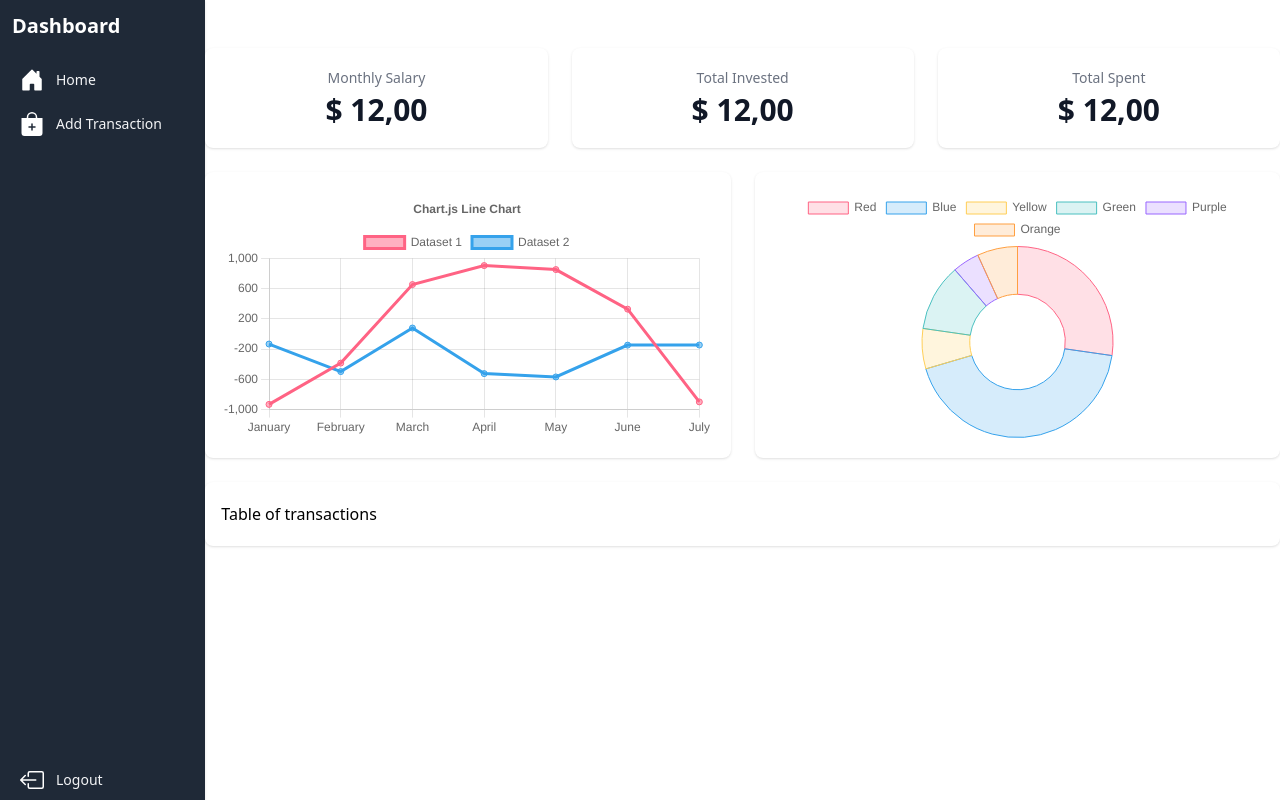
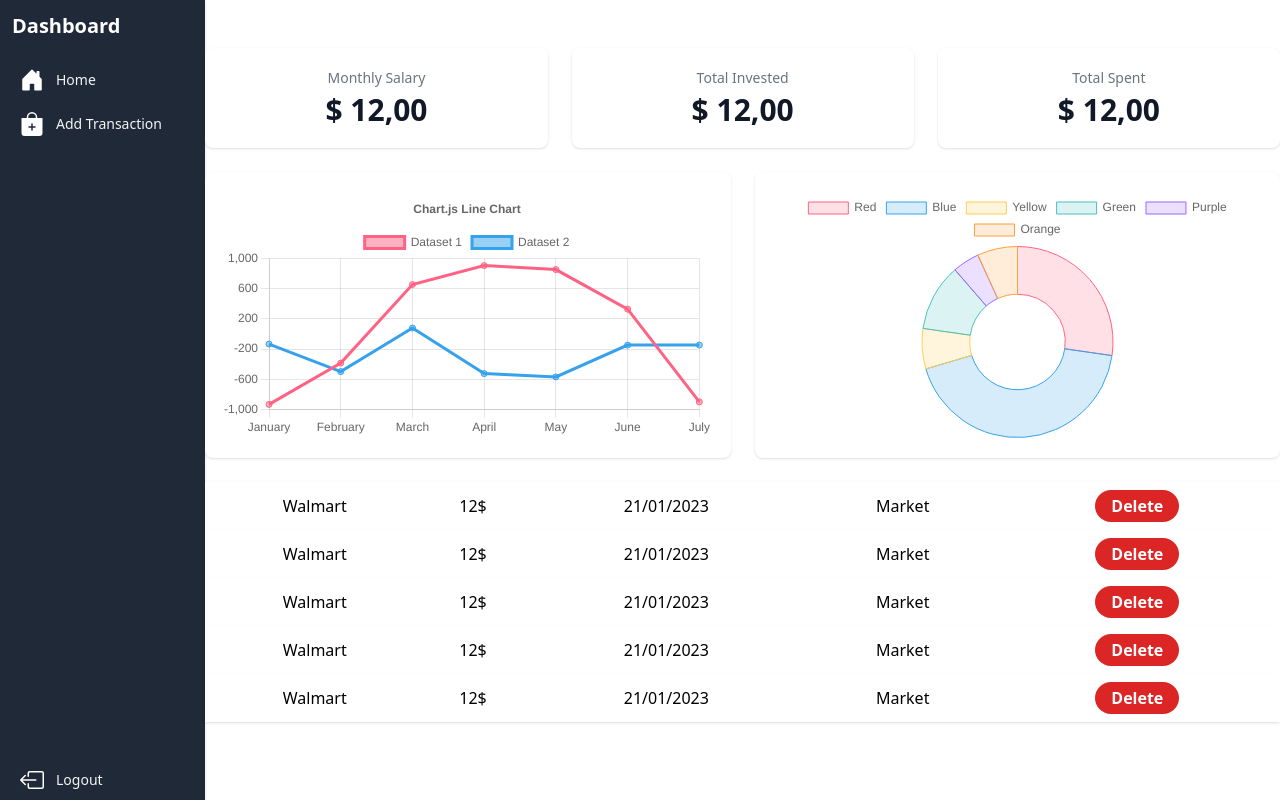
Before and after one commit to CaetanoGS/puc-final-thesis, a React (Create React App) app in the folder web-app/: page /dashboard in a window 1280 px wide. Built offline with nearby package versions, Linux system fonts and the light colour scheme.

Commit message:
feat(core): Add table to list the transactions

```diff
--- a/web-app/src/components/Dashboard.jsx
+++ b/web-app/src/components/Dashboard.jsx
@@ -87,8 +87,8 @@ const data1 = {
 
 export default function Dashboard() {
     return (
-        <div className="flex max-h-full">
-            <div className="flex flex-col h-screen p-3 bg-gray-800 shadow w-60">
+        <div className="flex">
+            <div className="flex flex-col h-screen p-3 bg-gray-800 shadow w-60 max-h-full">
                 <div className="space-y-3">
                     <div className="flex items-center">
                         <h2 className="text-xl font-bold text-white">Dashboard</h2>
@@ -165,10 +165,89 @@ export default function Dashboard() {
                         <Doughnut data={data1} options={{ maintainAspectRatio: false }} />
                     </div>
                 </div>
-                <div className="grid grid-cols-1 gap-6 mb-6 lg:grid-cols-1">
-                    <div className="w-full px-4 py-5 bg-white rounded-lg shadow">
-                        Table of transactions
-                    </div>
+                <div className="grid grid-cols-1 gap-6 mb-6 lg:grid-cols-1 overflow-y-scroll max-h-60 pb-0   shadow">
+                    <table class="table-auto w-full px-4 py-5 bg-white rounded-lg shadow pb-3">
+                        <tbody class="table-auto w-full px-4 py-5 bg-white rounded-lg shadow text-center">
+                            <tr className="w-full px-4 py-5 bg-white rounded-lg shadow">
+                                <td className="py-2">Walmart</td>
+                                <td className="py-2">12$</td>
+                                <td className="py-2">21/01/2023</td>
+                                <td className="py-2">Market</td>
+                                <td className="py-2">
+                                    <button class=" bg-red-600  hover:bg-red text-white font-bold py-1 px-4 rounded-full">
+                                        Delete
+                                    </button>
+                                </td>
+                            </tr>
+                            <tr className="w-full px-4 py-5 bg-white rounded-lg shadow">
+                                <td className="py-2">Walmart</td>
+                                <td className="py-2">12$</td>
+                                <td className="py-2">21/01/2023</td>
+                                <td className="py-2">Market</td>
+                                <td className="py-2">
+                                    <button class=" bg-red-600  hover:bg-red text-white font-bold py-1 px-4 rounded-full">
+                                        Delete
+                                    </button>
+                                </td>
+                            </tr>
+                            <tr className="w-full px-4 py-5 bg-white rounded-lg shadow">
+                                <td className="py-2">Walmart</td>
+                                <td className="py-2">12$</td>
+                                <td className="py-2">21/01/2023</td>
+                                <td className="py-2">Market</td>
+                                <td className="py-2">
+                                    <button class=" bg-red-600  hover:bg-red text-white font-bold py-1 px-4 rounded-full">
+                                        Delete
+                                    </button>
+                                </td>
+                            </tr>
+                            <tr className="w-full px-4 py-5 bg-white rounded-lg shadow">
+                                <td className="py-2">Walmart</td>
+                                <td className="py-2">12$</td>
+                                <td className="py-2">21/01/2023</td>
+                                <td className="py-2">Market</td>
+                                <td className="py-2">
+                                    <button class=" bg-red-600  hover:bg-red text-white font-bold py-1 px-4 rounded-full">
+                                        Delete
+                                    </button>
+                                </td>
+                            </tr>
+                            <tr className="w-full px-4 py-5 bg-white rounded-lg shadow">
+                                <td className="py-2">Walmart</td>
+                                <td className="py-2">12$</td>
+                                <td className="py-2">21/01/2023</td>
+                                <td className="py-2">Market</td>
+                                <td className="py-2">
+                                    <button class=" bg-red-600  hover:bg-red text-white font-bold py-1 px-4 rounded-full">
+                                        Delete
+                                    </button>
+                                </td>
+                            </tr>
+                            <tr className="w-full px-4 py-5 bg-white rounded-lg shadow">
+                                <td className="py-2">Walmart</td>
+                                <td className="py-2">12$</td>
+                                <td className="py-2">21/01/2023</td>
+                                <td className="py-2">Market</td>
+                                <td className="py-2">
+                                    <button class=" bg-red-600  hover:bg-red text-white font-bold py-1 px-4 rounded-full">
+                                        Delete
+                                    </button>
+                                </td>
+                            </tr>
+                            <tr className="w-full px-4 py-5 bg-white rounded-lg shadow">
+                                <td className="py-2">Walmart</td>
+                                <td className="py-2">12$</td>
+                                <td className="py-2">21/01/2023</td>
+                                <td className="py-2">Market</td>
+                                <td className="py-2">
+                                    <button class=" bg-red-600  hover:bg-red text-white font-bold py-1 px-4 rounded-full">
+                                        Delete
+                                    </button>
+                                </td>
+                            </tr>
+
+                        </tbody>
+                    </table>
                 </div>
             </div>
         </div>
```
